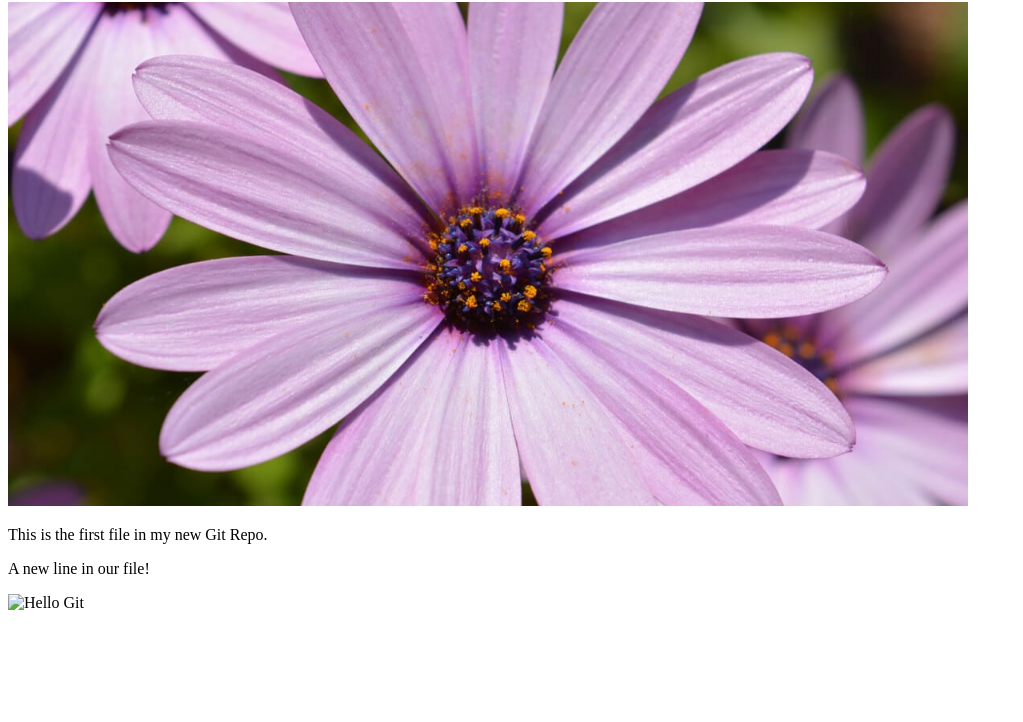
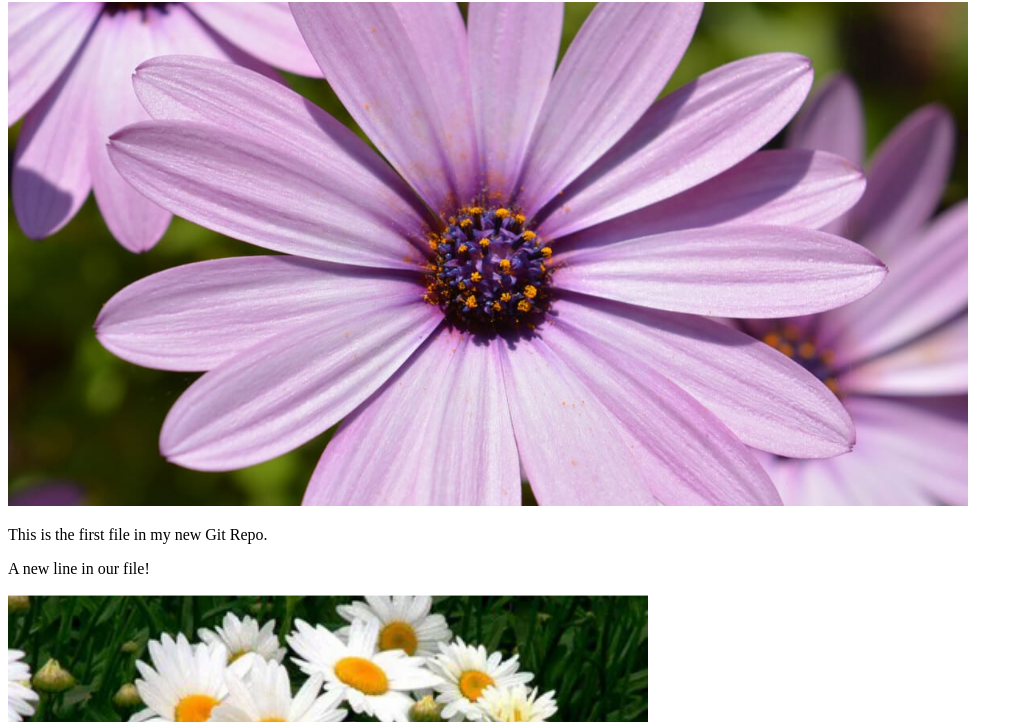
Before and after one commit to vitoria-pires23/ramos, a plain HTML site: page index.html in a window 1280 px wide. Shown: the part 78-800 px from the top of the page, without its empty margins (0-1023 px from the left). Drawn offline with Linux system fonts and the light colour scheme.

Commit message:
versao alterada

```diff
--- a/index.html
+++ b/index.html
@@ -14,7 +14,7 @@
     <p>This is the first file in my new Git Repo.</p>
     <p>A new line in our file!</p>
     <div>
-        <img src="img_hello_git.jpg" alt="Hello Git" style="width:100%;max-width:640px">
+        <img src="margarida.png" alt="Hello Git" style="width:100%;max-width:640px">
     </div>
 </body>
 </html>
```
